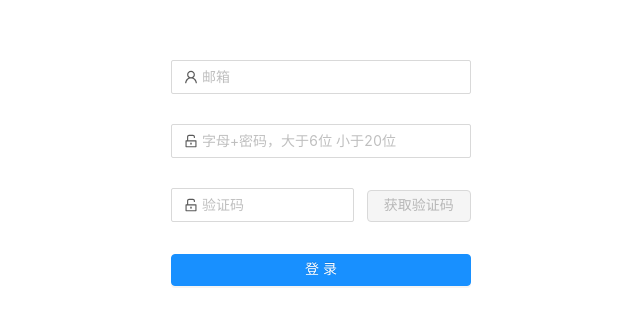
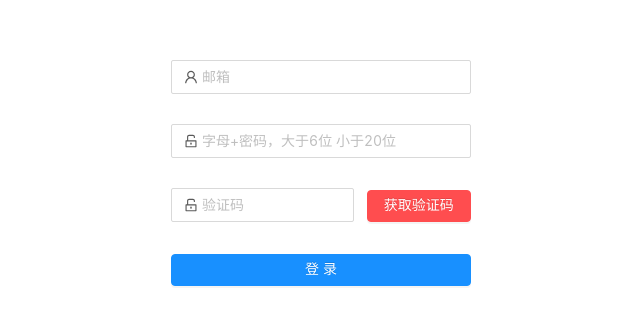
Before and after one commit to HysDangerousCode/personnel-admin, a React app: page /#/ in a window 1280 px wide. Shown: the part 240-564 px from the top of the page, without its empty margins (319-959 px from the left). Built offline with nearby package versions, Linux system fonts and the light colour scheme; no server answers.

Commit message:
获取验证码的正则及动画改变

```diff
--- a/src/utils/validate.js
+++ b/src/utils/validate.js
@@ -3,7 +3,7 @@
 export const validate_password = /^(?![0-9]+$)(?![a-zA-Z]+$)[0-9A-Za-z]{6,20}$/;
 // 邮箱验证
 const reg_email = /^([a-zA-Z]|[0-9])(\w|\/-)+@[a-zA-Z0-9]+\.([a-zA-Z]{2,4})$/;
-// 导出正则
+// 导出邮箱验证正则
 export function validate_email(value) {
     return reg_email.test(value);
 }
--- a/src/views/login/loginForm.js
+++ b/src/views/login/loginForm.js
@@ -5,7 +5,8 @@ import { UserOutlined, UnlockOutlined } from '@ant-design/icons';
 // 登录页样式
 import "./index.scss";
 // 正则验证文件
-import { validate_password, validate_email } from "../../utils/validate";
+// validate_email
+import { validate_password } from "../../utils/validate";
 // 登录API导入
 import { Login, GetCode } from "../../api/account";
 // 登录表单组件
@@ -14,7 +15,8 @@ class LoginForm extends Component {
         super();
         this.state = {
             username: "",
-            code_button_disabled: true
+            // code_button_disabled: true
+            code_button_loading: false
         };
     }
     // 登录
@@ -57,8 +59,9 @@ class LoginForm extends Component {
         console.log(_value);
     }
     render() {
-        const { username, code_button_disabled } = this.state;
-        const _this = this;
+        // code_button_disabled
+        const { username, code_button_loading } = this.state;
+        // const _this = this;
         return (
             <Fragment>
                 <div className="form-header">
@@ -72,17 +75,17 @@ class LoginForm extends Component {
                             [
                                 { required: true, message: '邮箱不能为空！' },
                                 // { type: "email", message: "邮箱格式不正确！" }
-                                ({ getFieldValue }) => ({
-                                    validator(rule, value) {
-                                        if (validate_email(value)) {
-                                            _this.setState({
-                                                code_button_disabled: false
-                                            });
-                                            return Promise.resolve();
-                                        }
-                                        return Promise.reject('邮箱格式不正确！');
-                                    },
-                                }),
+                                // ({ getFieldValue }) => ({
+                                //     validator(rule, value) {
+                                //         if (validate_email(value)) {
+                                //             _this.setState({
+                                //                 code_button_disabled: false
+                                //             });
+                                //             return Promise.resolve();
+                                //         }
+                                //         return Promise.reject('邮箱格式不正确！');
+                                //     },
+                                // }),
                             ]
                         }>
                             <Input value={username} onChange={this.inputChange} prefix={<UserOutlined className="site-form-item-icon" />} placeholder="邮箱" />
@@ -119,7 +122,8 @@ class LoginForm extends Component {
                                     <Input prefix={<UnlockOutlined className="site-form-item-icon" />} placeholder="验证码" />
                                 </Col>
                                 <Col span={9}>
-                                    <Button type="danger" block disabled={code_button_disabled} onClick={this.getCode}>获取验证码</Button>
+                                    {/* disabled={code_button_disabled} */}
+                                    <Button type="danger" block onClick={this.getCode} loading={code_button_loading}>获取验证码</Button>
                                 </Col>
                             </Row>
                         </Form.Item>
```
Also changed, not shown: src/utils/dist/validate.dev.js.
